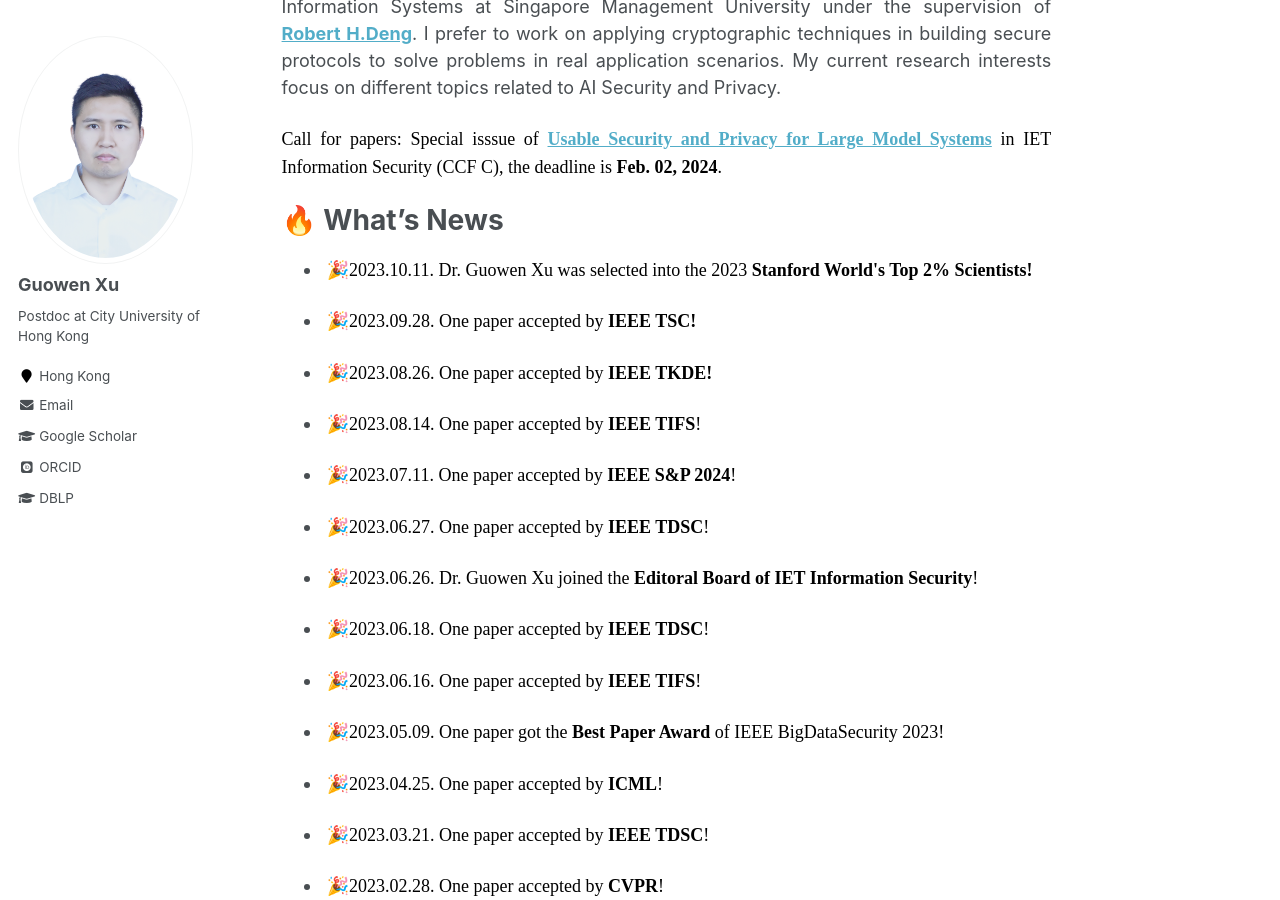
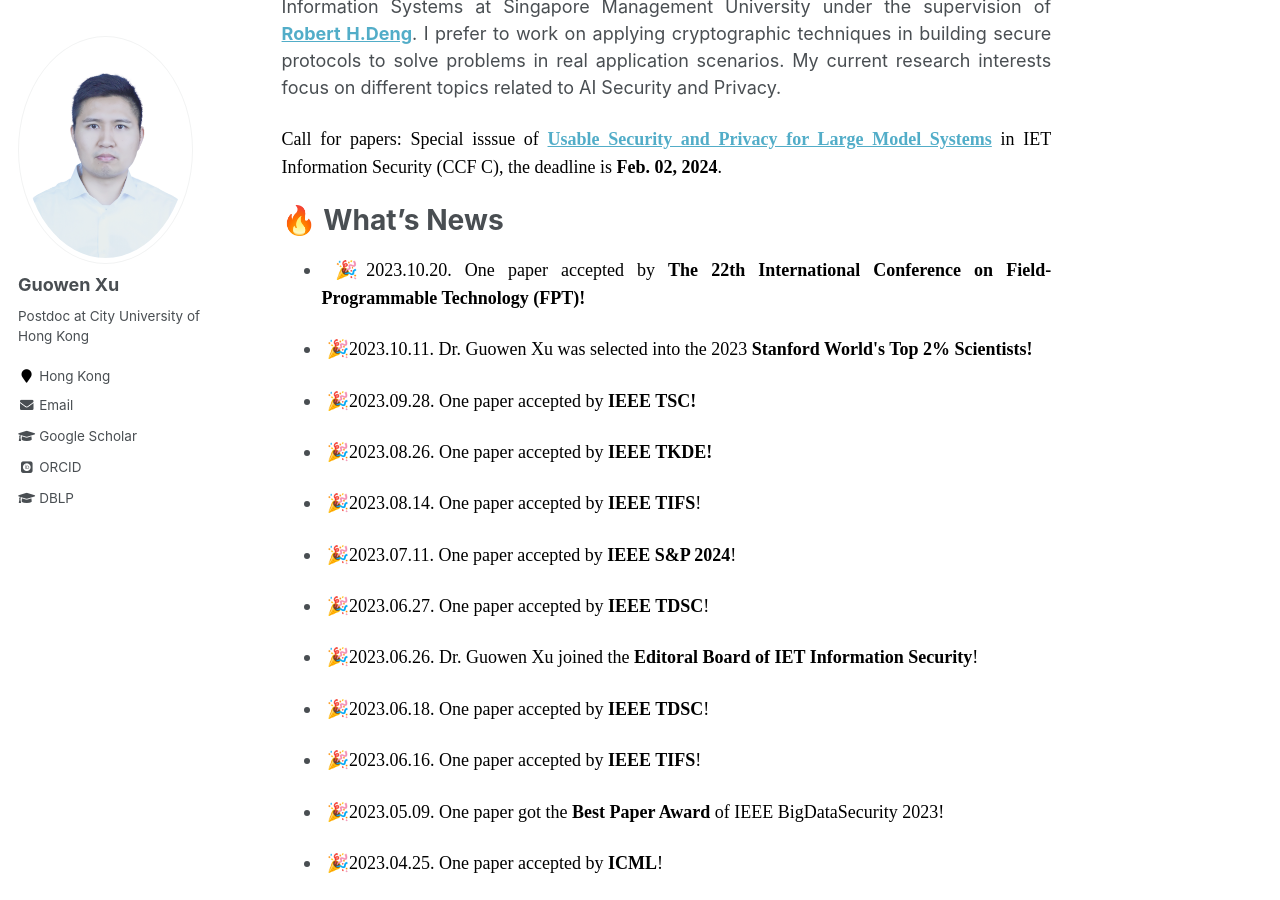
Before and after one commit to Guowen-xu/guowen-xu.github.io, a Jekyll site: the page built from _pages/about.md, in a window 1280 px wide and 900 px high, scrolled down 302 px. Built offline with Jekyll 4.4.1, drawn with Linux system fonts in a browser that asks for light colours; some web fonts are replaced.

Commit message:
Update about.md

```diff
--- a/_pages/about.md
+++ b/_pages/about.md
@@ -15,6 +15,7 @@ redirect_from:
 
   🔥 What's News
 ======
+- <p align="justify"> &nbsp;🎉<font face="Times New Roman" color=black size=4>2023.10.20. One paper accepted by <b> The 22th International Conference on Field-Programmable Technology (FPT)!</b></font></p>
 - <p align="justify"> &nbsp;🎉<font face="Times New Roman" color=black size=4>2023.10.11. Dr. Guowen Xu was selected into the 2023 <b>Stanford World's Top 2% Scientists!</b></font></p>
 - <p align="justify"> &nbsp;🎉<font face="Times New Roman" color=black size=4>2023.09.28. One paper accepted by <b>IEEE TSC!</b></font></p>
 - <p align="justify"> &nbsp;🎉<font face="Times New Roman" color=black size=4>2023.08.26. One paper accepted by <b>IEEE TKDE!</b></font></p>
```
